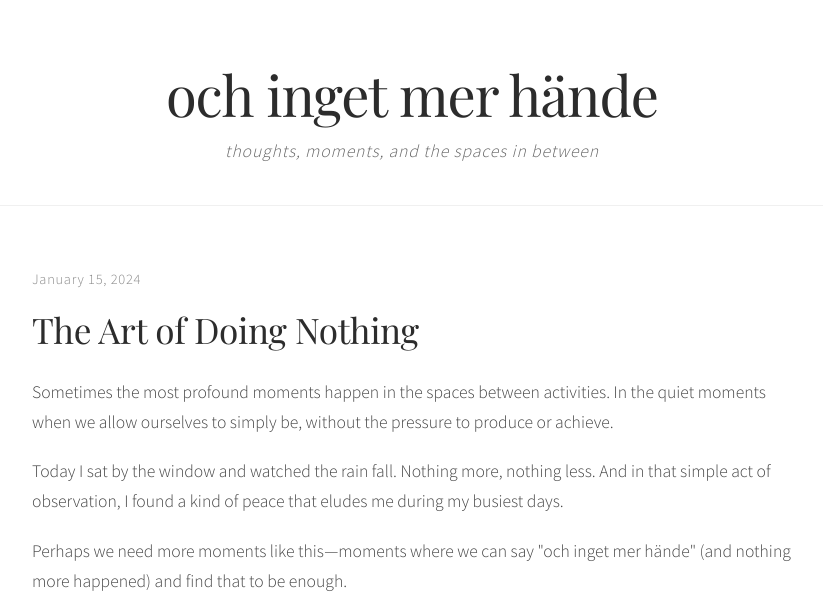
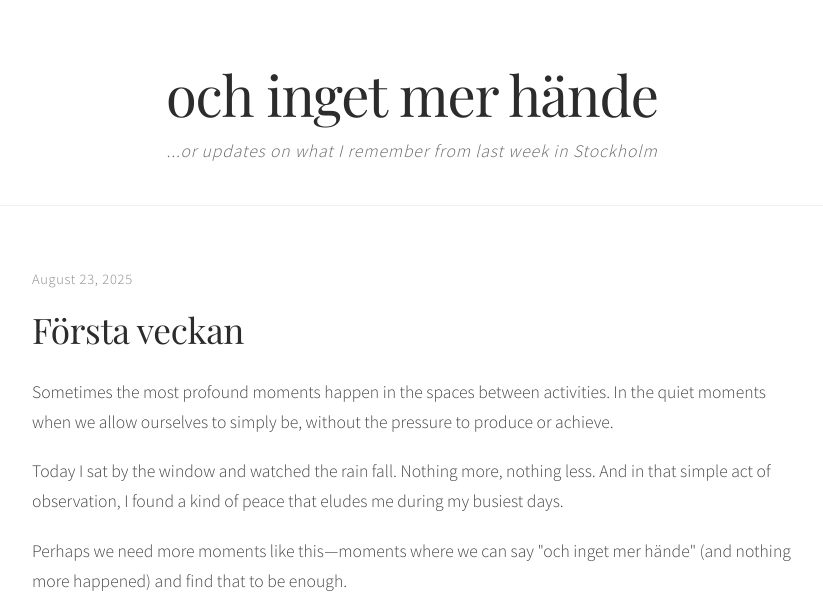
Before and after one commit to HaZmns/och-inget-mer-haende, a plain HTML site: page posts/första-veckan.html in a window 1280 px wide. Shown: the top 615 px of the page, without its empty margins (228-1051 px from the left). Drawn offline with nearby package versions, Linux system fonts and the light colour scheme; a web font is replaced by a local one.

Commit message:
change the first blog post

```diff
--- a/posts/the-art-of-doing-nothing.html
+++ b/posts/första-veckan.html
@@ -3,7 +3,7 @@
 <head>
     <meta charset="UTF-8">
     <meta name="viewport" content="width=device-width, initial-scale=1.0">
-    <title>The Art of Doing Nothing - och inget mer hände</title>
+    <title>Första veckan - och inget mer hände</title>
     <link rel="stylesheet" href="../styles.css">
     <link rel="preconnect" href="https://fonts.googleapis.com">
     <link rel="preconnect" href="https://fonts.gstatic.com" crossorigin>
@@ -14,16 +14,16 @@
     <header>
         <div class="container">
             <h1 class="blog-title"><a href="../index.html">och inget mer hände</a></h1>
-            <p class="blog-subtitle">thoughts, moments, and the spaces in between</p>
+            <p class="blog-subtitle">...or updates on what I remember from last week in Stockholm</p>
         </div>
     </header>
 
     <main class="container">
         <article class="post">
             <div class="post-meta">
-                <time datetime="2024-01-15">January 15, 2024</time>
+                <time datetime="2024-01-15">August 23, 2025</time>
             </div>
-            <h2 class="post-title">The Art of Doing Nothing</h2>
+            <h2 class="post-title">Första veckan</h2>
             <div class="post-content">
                 <p>Sometimes the most profound moments happen in the spaces between activities. In the quiet moments when we allow ourselves to simply be, without the pressure to produce or achieve.</p>
                 <p>Today I sat by the window and watched the rain fall. Nothing more, nothing less. And in that simple act of observation, I found a kind of peace that eludes me during my busiest days.</p>
@@ -37,7 +37,7 @@
 
     <footer>
         <div class="container">
-            <p>&copy; 2024 och inget mer hände. All rights reserved.</p>
+            <p>&copy; 2025 och inget mer hände. All rights reserved.</p>
         </div>
     </footer>
 </body>
```
